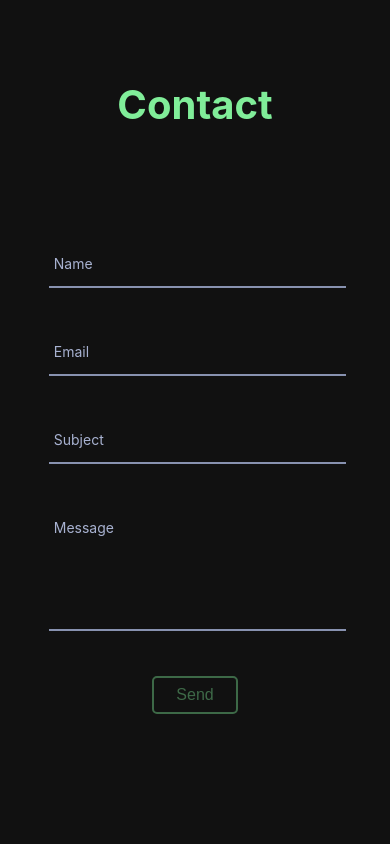
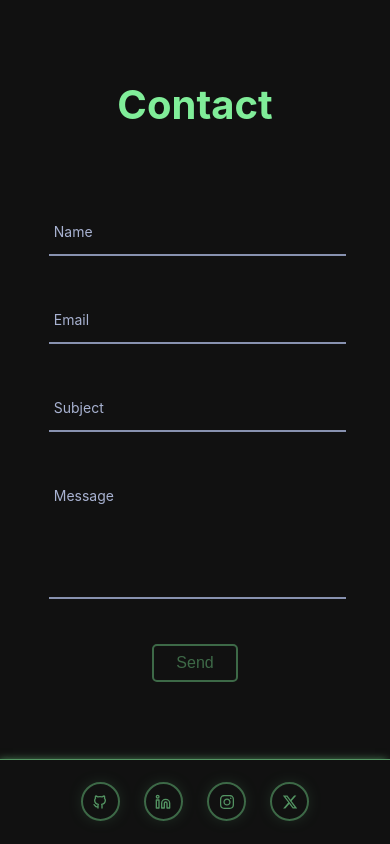
Before and after one commit to Reck1618/portfolio_v1, a React (Vite) app: page / in a window 390 px wide. Shown: the part 4252-5096 px from the top of the page. Built offline with nearby package versions, Linux system fonts and the light colour scheme.

Commit message:
completed mobile footer

```diff
--- a/src/componenets/certificates/Certificates.css
+++ b/src/componenets/certificates/Certificates.css
@@ -16,11 +16,13 @@
     height: 60%;
     overflow-y: auto;
     gap: 1.2rem;
+    padding-bottom: 1rem;
 }
 
 @media  screen and (max-height: 768px) {
     .certificates-list {
         height: 80%;
+        padding-bottom: 0;
     }
 }
 
--- a/src/componenets/contact/Contact.css
+++ b/src/componenets/contact/Contact.css
@@ -65,11 +65,12 @@
 
 @media screen and (max-width: 768px) {
     .contact-form {
-        height: 80vh;
+        height: 70vh;
         justify-content: flex-start;
     }
 
     .contact-form form {
+        padding-top: 0;
         width: 75%;
     }
 
--- /dev/null
+++ b/src/componenets/mobile-footer/Mobile-footer.css
@@ -0,0 +1,51 @@
+.mobile-footer{
+    display: flex;
+    flex-direction: row;
+    justify-content: center;
+    align-items: center;
+    background-color: var(--bg-1);
+    border-top: 1px solid var(--highlight-6);
+    box-shadow: -2px 0 8px -1px var(--highlight-6);
+    height: 10vh;
+    width: 100%;
+}
+
+
+.mobile-footer .mobile-footer-icons {
+    display: flex;
+    flex-direction: row;
+    align-items: center;
+    gap: 1.5rem;
+    font-size: 1rem;
+}
+
+.mobile-footer .mobile-footer-icons a {
+    text-decoration: none;
+    /* color: var(--highlight-6); */
+}
+
+.mobile-footer .mobile-footer-icons a:hover {
+    transition: all 0.2s ease-in-out;
+    transform: scale(1.15);
+}
+
+
+.mobile-footer .mobile-footer-icons a span {
+    display: flex;
+    align-items: center;
+    justify-content: center;
+    background-color: none;
+    border-radius: 100%;
+    height: 2.2rem;
+    width: 2.2rem;
+    color: var(--highlight-6);
+    border: 2px solid var(--highlight-4);
+    box-shadow: 0px 0px 20px -8px var(--highlight-4);
+    transition: all 0.2s ease-in-out;
+}
+
+.mobile-footer .mobile-footer-icons a:hover span {
+    color: var(--highlight);
+    border: 2px solid var(--highlight);
+    box-shadow: 0px 0px 20px 0px var(--highlight-4);
+}
--- /dev/null
+++ b/src/componenets/mobile-footer/Mobile-footer.jsx
@@ -0,0 +1,44 @@
+import './Mobile-footer.css';
+import { TbBrandGithub } from "react-icons/tb";
+import { FiLinkedin } from "react-icons/fi";
+import { FaXTwitter, FaInstagram } from "react-icons/fa6";
+import { socials } from "../../utils/data";
+import LinkIcon from "../link-icon/Link-icon";
+
+const socialIcons = {
+    Github: {
+        icon: <TbBrandGithub />,
+        link: socials.Github,
+    },
+    Linkedin: {
+        icon: <FiLinkedin />,
+        link: socials.Linkedin,
+    },
+    Instagram: {
+        icon: <FaInstagram />,
+        link: socials.Instagram,
+    },
+    X: {
+        icon: <FaXTwitter />,
+        link: socials.X,
+    },
+};
+
+
+const MobileFooter = () => {
+    return (
+        <div className='mobile-footer'>
+            <div className='mobile-footer-icons'>
+                {Object.keys(socialIcons).map((name, index) => (
+                    <LinkIcon
+                        key={index}
+                        icon={socialIcons[name].icon}
+                        link={socialIcons[name].link}
+                    />
+                ))}
+            </div>
+        </div>
+    )
+};
+
+export default MobileFooter;
--- a/src/componenets/navigation/Navigation.jsx
+++ b/src/componenets/navigation/Navigation.jsx
@@ -9,6 +9,7 @@ import Certificates from '../certificates/Certificates';
 import Hamburger from 'hamburger-react';
 import './Navigation.css';
 import SideBar from '../../componenets/side-bar/Side-bar';
+import MobileFooter from '../mobile-footer/Mobile-footer';
 import { useMobileView } from '../../contexts/MobileContext';
 
 
@@ -140,6 +141,7 @@ const Navigation = () => {
                     <Certificates />
                     <div id='contact-heading' className='section-heading'>Contact</div>
                     <Contact />
+                    <MobileFooter />
                 </main>
         </section>
         );
```
